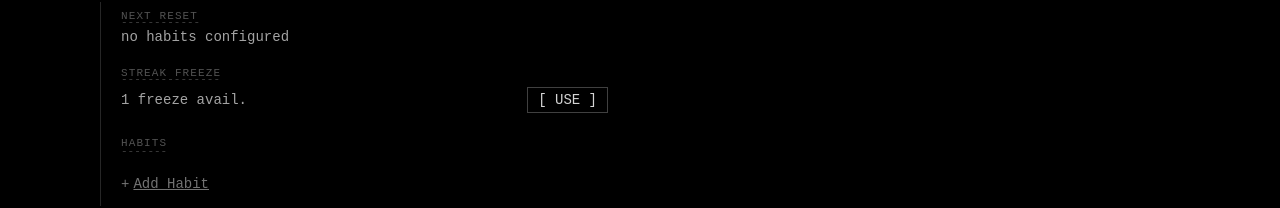
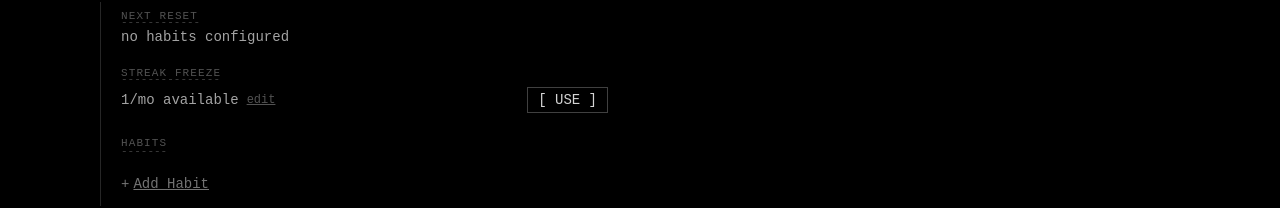
Before and after one commit to manasvitwr/second-wind, a React (Vite) app: page / in a window 1280 px wide. Both pictures are taken after a click on the button "Open settings". Shown: the part 195-403 px from the top of the page. Built offline with nearby package versions, Linux system fonts and the light colour scheme.

Commit message:
upd: streak freeze editable 1-10 w/ persist, fix text to X/mo available

```diff
--- a/src/components/Settings/Settings.tsx
+++ b/src/components/Settings/Settings.tsx
@@ -214,7 +214,17 @@ const Settings: React.FC<SettingsProps> = ({
 
   const getStreak = (habit: Habit) => typeof habit.streak === 'number' ? habit.streak : 0;
 
-  const streakFreezeCount = 1;
+  const [streakFreezeCount, setStreakFreezeCount] = useState(() => {
+    const stored = localStorage.getItem('secondwind-streak-freeze-count');
+    return stored ? parseInt(stored, 10) : 1;
+  });
+  const [isEditingFreeze, setIsEditingFreeze] = useState(false);
+
+  const handleFreezeCountChange = (val: number) => {
+    const clamped = Math.max(1, Math.min(10, val));
+    setStreakFreezeCount(clamped);
+    localStorage.setItem('secondwind-streak-freeze-count', String(clamped));
+  };
 
   const cycleResetTime = (habit: Habit) => {
     const rt = habit.resetTime || '04:00';
@@ -257,11 +267,33 @@ const Settings: React.FC<SettingsProps> = ({
             <div className="font-geist-mono text-[11px] text-neutral-700 -my-3">
               ---------------
             </div>
-            <div className="flex items-center justify-between flex-wrap gap-2">
-              <span className="font-geist-mono text-sm text-neutral-400 mt-3">
-                {streakFreezeCount} freeze avail.
-              </span>
-              <button className="font-geist-mono text-sm bg-transparent border border-neutral-700 px-2.5 py-0.5 text-neutral-300 cursor-pointer transition-all duration-200 hover:border-neutral-500 hover:text-white mt-3">
+            <div className="flex items-center justify-between flex-wrap gap-2 mt-3">
+              <div className="flex items-center gap-2">
+                {isEditingFreeze ? (
+                  <input
+                    type="number"
+                    min={1}
+                    max={10}
+                    value={streakFreezeCount}
+                    onChange={e => handleFreezeCountChange(parseInt(e.target.value, 10) || 1)}
+                    onBlur={() => setIsEditingFreeze(false)}
+                    onKeyDown={e => e.key === 'Enter' && setIsEditingFreeze(false)}
+                    className="font-geist-mono text-sm text-white bg-transparent border-b border-neutral-600 outline-none w-10 text-center py-0.5"
+                    autoFocus
+                  />
+                ) : (
+                  <span className="font-geist-mono text-sm text-neutral-400">
+                    {streakFreezeCount}/mo available
+                  </span>
+                )}
+                <button
+                  className="font-geist-mono text-xs text-neutral-600 bg-transparent border-none cursor-pointer underline hover:text-neutral-300 transition-colors duration-200"
+                  onClick={() => setIsEditingFreeze(prev => !prev)}
+                >
+                  edit
+                </button>
+              </div>
+              <button className="font-geist-mono text-sm bg-transparent border border-neutral-700 px-2.5 py-0.5 text-neutral-300 cursor-pointer transition-all duration-200 hover:border-neutral-500 hover:text-white">
                 [ USE ]
               </button>
             </div>
```
